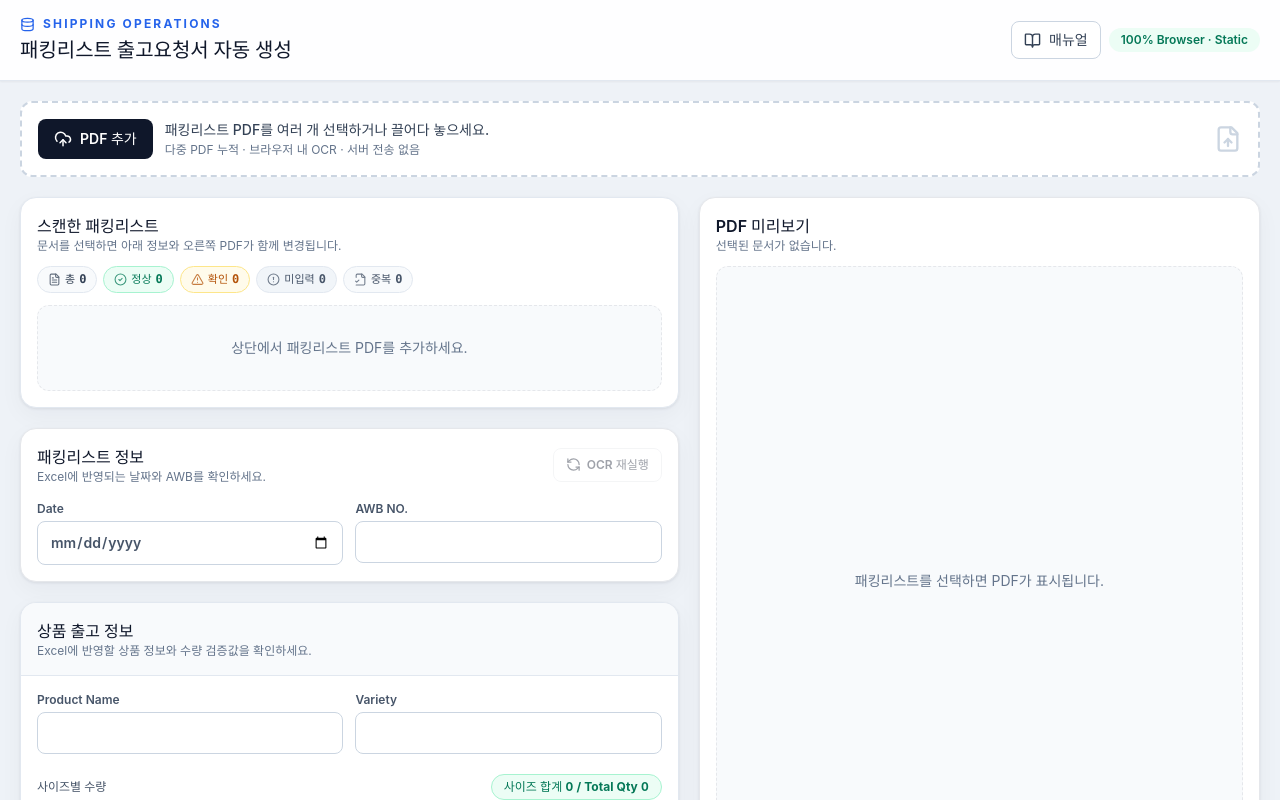
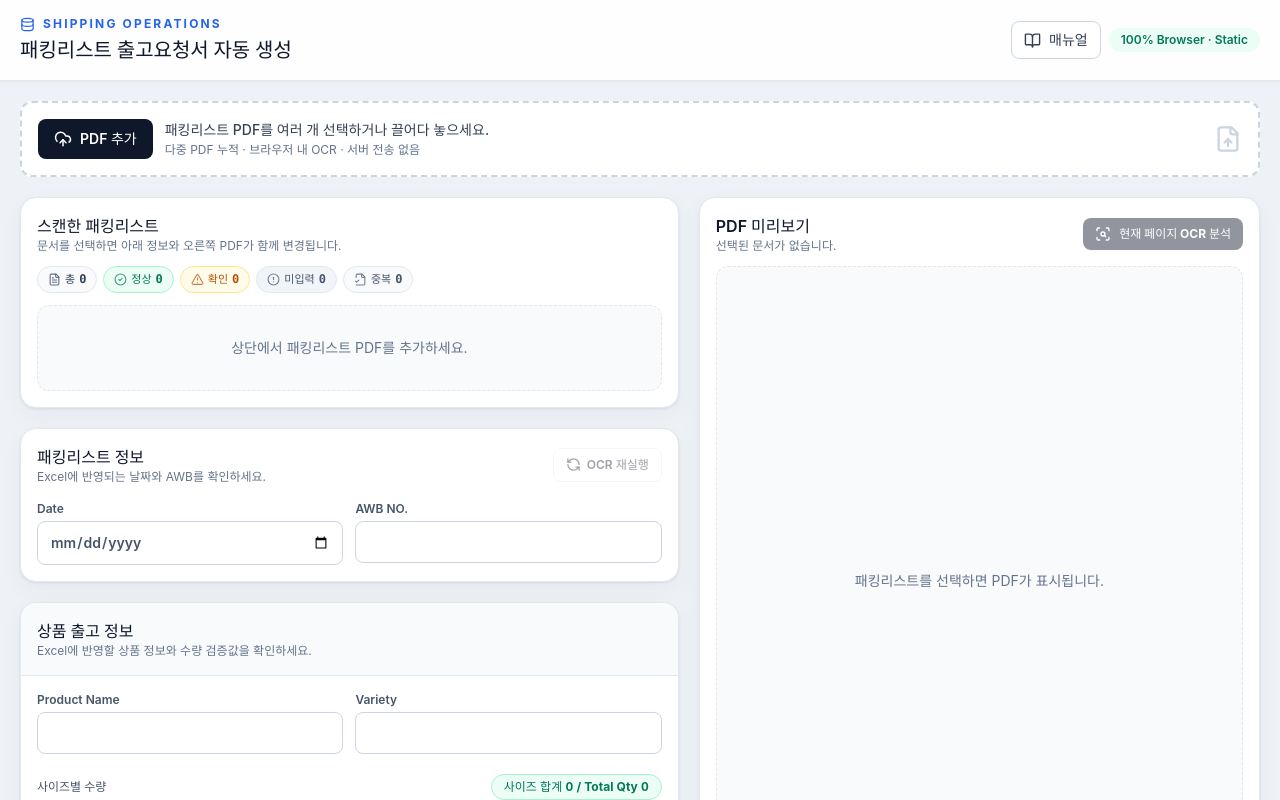
Before and after one commit to JJINE-98/packingListExcel, a React (Vite) app: page / in a window 1280 px wide. Shown: the top 800 px of the page. Built offline with nearby package versions, Linux system fonts and the light colour scheme.

Commit message:
260626_12

```diff
--- a/src/App.tsx
+++ b/src/App.tsx
@@ -8,6 +8,7 @@ import {
   FileText,
   RefreshCcw,
   RotateCcw,
+  ScanSearch,
   X,
 } from "lucide-react";
 import { useCallback, useEffect, useRef, useState } from "react";
@@ -472,17 +473,25 @@ export default function App() {
               className="flex min-h-0 self-start flex-col overflow-hidden rounded-2xl border bg-white p-4 shadow-card"
               style={leftPanelHeight ? { height: leftPanelHeight } : undefined}
             >
-              <div className="mb-3">
-                <h2 className="font-semibold">PDF 미리보기</h2>
-                <p className="text-xs text-slate-500">{activeDocument >= 0 ? documentNames[activeDocument] : "선택된 문서가 없습니다."}</p>
+              <div className="mb-3 flex items-center justify-between gap-3">
+                <div className="min-w-0">
+                  <h2 className="font-semibold">PDF 미리보기</h2>
+                  <p className="truncate text-xs text-slate-500">{activeDocument >= 0 ? documentNames[activeDocument] : "선택된 문서가 없습니다."}</p>
+                </div>
+                <button
+                  type="button"
+                  disabled={ocr.isProcessing || activeDocument < 0}
+                  onClick={() => void analyzeSelectedPage()}
+                  className="inline-flex shrink-0 items-center justify-center gap-2 rounded-lg bg-slate-900 px-3 py-2 text-xs font-bold text-white shadow-sm hover:bg-slate-700 disabled:opacity-45"
+                >
+                  <ScanSearch size={16} /> 현재 페이지 OCR 분석
+                </button>
               </div>
               <div className="min-h-0 flex-1">
                 <PdfPreview
                   pageUrls={activePageUrls}
                   activePage={activePdfPage}
-                  disabled={ocr.isProcessing || activeDocument < 0}
                   onActivePage={setActivePdfPage}
-                  onAnalyzePage={() => void analyzeSelectedPage()}
                 />
               </div>
             </section>
--- a/src/components/PdfPreview.tsx
+++ b/src/components/PdfPreview.tsx
@@ -1,15 +1,12 @@
-import { ScanSearch } from "lucide-react";
 import { useEffect } from "react";
 
 interface Props {
   pageUrls: string[];
   activePage: number;
-  disabled?: boolean;
   onActivePage: (page: number) => void;
-  onAnalyzePage: () => void;
 }
 
-export function PdfPreview({ pageUrls, activePage, disabled, onActivePage, onAnalyzePage }: Props) {
+export function PdfPreview({ pageUrls, activePage, onActivePage }: Props) {
   useEffect(() => {
     if (activePage >= pageUrls.length) onActivePage(0);
   }, [activePage, onActivePage, pageUrls.length]);
@@ -20,22 +17,8 @@ export function PdfPreview({ pageUrls, activePage, disabled, onActivePage, onAna
 
   return (
     <div className="flex h-full min-h-0 flex-col overflow-hidden rounded-xl border border-slate-300 bg-slate-200">
-      <div className="shrink-0 border-b border-slate-300 bg-slate-50 p-3">
-        <div className="mb-2 flex items-center justify-between gap-3">
-          <div>
-            <p className="text-[11px] font-bold uppercase tracking-[0.14em] text-slate-500">PDF Viewer</p>
-            <p className="font-mono text-xs font-bold text-slate-700 tabular-nums">PAGE {activePage + 1} / {pageUrls.length}</p>
-          </div>
-          <button
-            type="button"
-            disabled={disabled}
-            onClick={onAnalyzePage}
-            className="inline-flex items-center justify-center gap-2 rounded-lg bg-slate-900 px-3 py-2 text-xs font-bold text-white shadow-sm hover:bg-slate-700 disabled:opacity-45"
-          >
-            <ScanSearch size={16} /> 현재 페이지 OCR 분석
-          </button>
-        </div>
-        <div className="flex gap-1 overflow-x-auto rounded-lg border border-slate-200 bg-white p-1">
+      <div className="shrink-0 border-b border-slate-300 bg-slate-50 px-3 py-2">
+        <div className="flex gap-1 overflow-x-auto">
           {pageUrls.map((url, index) => (
             <button
               key={url}
```
Also changed, not shown: 5 other files (tests, documents, lock files or other folders).
